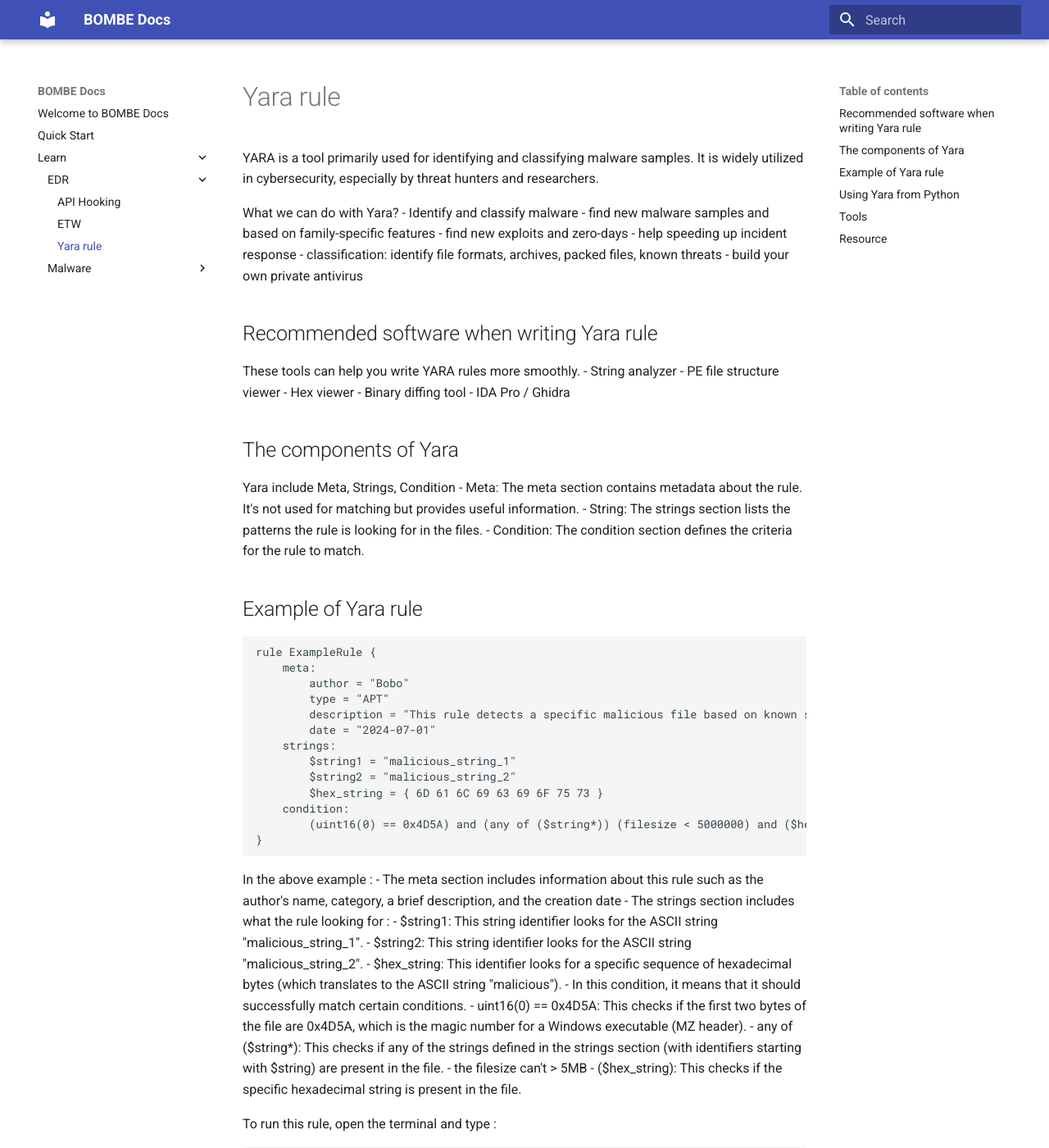
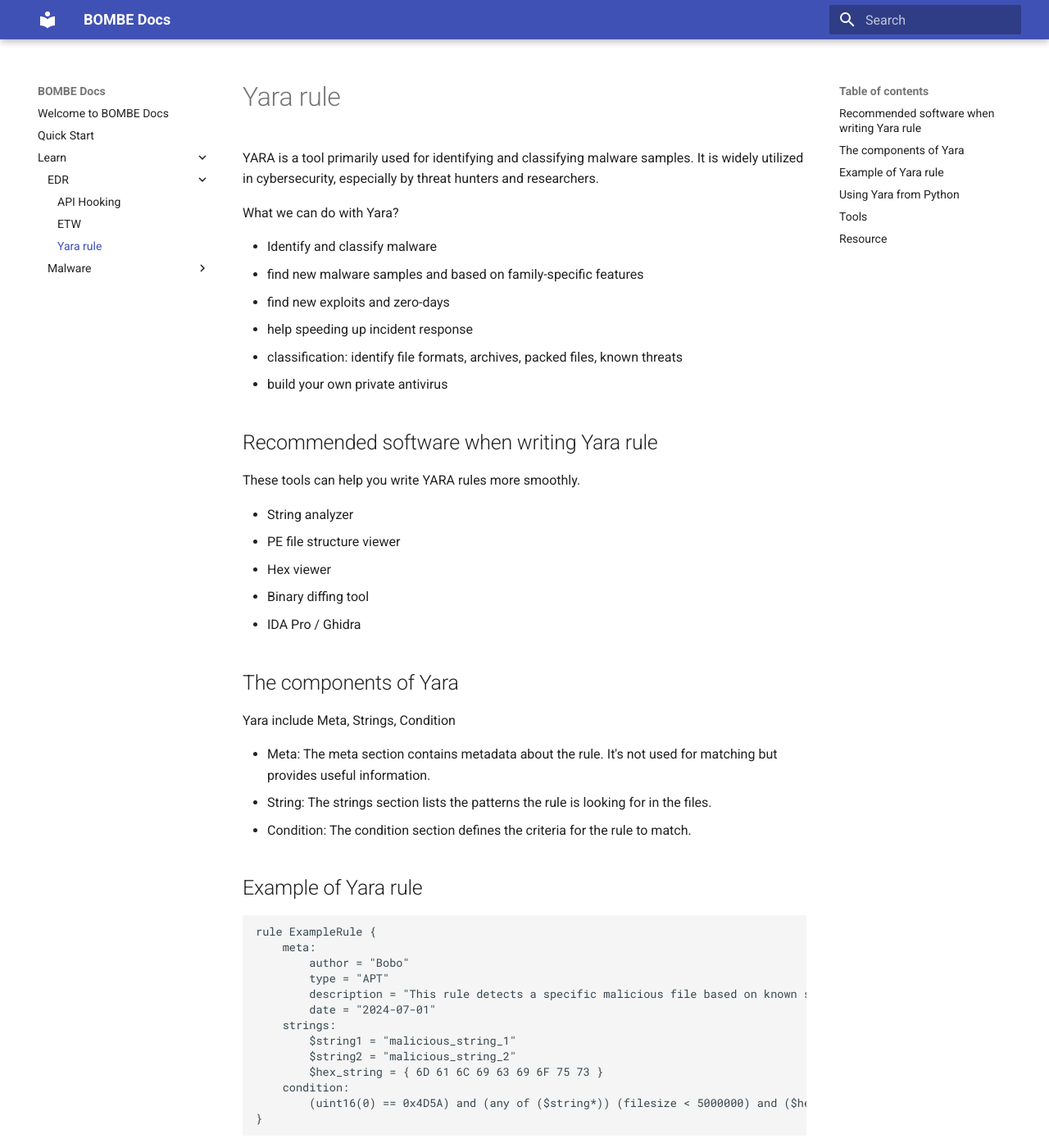
Before and after one commit to bombe-match/bombe-match.github.io, an MkDocs documentation site: the page built from docs/Learn/EDR/Yara.md, in a window 1280 px wide and 1400 px high. Shown: the whole window at 82% size. Built offline with MkDocs 1.6.1 and Material for MkDocs 9.7.7, drawn with Linux system fonts in a browser that asks for light colours; some of the changed lines change nothing that is shown; some of the changed text lies outside the part shown.

Commit message:
feat: add git author plugin & fix Yara markdown format

````diff
--- a/docs/Learn/EDR/Yara.md
+++ b/docs/Learn/EDR/Yara.md
@@ -1,7 +1,9 @@
 # Yara rule
+
 YARA is a tool primarily used for identifying and classifying malware samples. It is widely utilized in cybersecurity, especially by threat hunters and researchers.
 
 What we can do with Yara?
+
 - Identify and classify malware
 - find new malware samples and based on family-specific features
 - find new exploits and zero-days
@@ -10,7 +12,9 @@
 - build your own private antivirus
 
 ## Recommended software when writing Yara rule
+
 These tools can help you write YARA rules more smoothly.
+
 - String analyzer
 - PE file structure viewer
 - Hex viewer
@@ -18,12 +22,15 @@
 - IDA Pro / Ghidra
 
 ## The components of Yara
+
 Yara include Meta, Strings, Condition
+
 - Meta: The meta section contains metadata about the rule. It's not used for matching but provides useful information.
 - String: The strings section lists the patterns the rule is looking for in the files.
 - Condition: The condition section defines the criteria for the rule to match.
 
 ## Example of Yara rule
+
 ```C
 rule ExampleRule {
     meta:
@@ -39,7 +46,9 @@
         (uint16(0) == 0x4D5A) and (any of ($string*)) (filesize < 5000000) and ($hex_string)
 }
 ```
+
 In the above example :
+
 - The meta section includes information about this rule such as the author's name, category, a brief description, and the creation date
 - The strings section includes what the rule looking for :
     - $string1: This string identifier looks for the ASCII string "malicious_string_1".
@@ -52,9 +61,11 @@
     - ($hex_string): This checks if the specific hexadecimal string is present in the file.
 
 To run this rule, open the terminal and type :
+
 ```c
 yara -r -s ExampleRule.yara  game.exe
 ```
+
 `-r` is used to check all the directory recursively.
 `-s` is used to show the matched strings.
 ExampleRule.yara is the rule file we made earlier.
@@ -65,13 +76,17 @@
 
 
 ## Using Yara from Python
+
 Here's a simple example of writing a YARA scanner in Python using the yara-python library. This script will compile a YARA rule, scan a file for matches, and print the results.
 
 Before you start, make sure you have the yara-python library installed. You can install it using pip:
+
 ```
 pip install yara-python
 ```
+
 The Yara rule using what we have just created:
+
 ```C
 rule ExampleRule {
     meta:
@@ -87,7 +102,9 @@
         (uint16(0) == 0x4D5A) and (any of ($string*)) (filesize < 5000000) and ($hex_string)
 }
 ```
+
 Next, create a Python script named yara_scanner.py:
+
 ```python
 import yara
 
@@ -107,22 +124,27 @@
 else:
     print("No matches found.")
 ```
+
 To run the script, save it as yara_scanner.py and run it in your terminal:
+
 ```python
 python yara_scanner.py
 ```
+
 Make sure you have a file named sample_file.exe to scan in the same directory as the script or provide the correct path to a file you want to scan.
 
 For more detailed information about Yara-python  keywords and methods, please refer to its documentation
 https://yara.readthedocs.io/en/stable/yarapython.html
 
 ## Tools
-https://github.com/VirusTotal/yara
-https://github.com/VirusTotal/yara-python
-https://github.com/InQuest/awesome-yara
-https://github.com/100DaysofYARA
+
+- [https://github.com/VirusTotal/yara](https://github.com/VirusTotal/yara)
+- [https://github.com/VirusTotal/yara-python](https://github.com/VirusTotal/yara-python)
+- [https://github.com/InQuest/awesome-yara](https://github.com/InQuest/awesome-yara)
+- [https://github.com/100DaysofYARA](https://github.com/100DaysofYARA)
 
 ## Resource
-https://www.brighttalk.com/webcast/15591/388802
-https://www.picussecurity.com/resource/glossary/what-is-a-yara-rule
-https://www.varonis.com/blog/yara-rules
+
+- [https://www.brighttalk.com/webcast/15591/388802](https://www.brighttalk.com/webcast/15591/388802)
+- [https://www.picussecurity.com/resource/glossary/what-is-a-yara-rule](https://www.picussecurity.com/resource/glossary/what-is-a-yara-rule)
+- [https://www.varonis.com/blog/yara-rules](https://www.varonis.com/blog/yara-rules)
--- a/mkdocs.yml
+++ b/mkdocs.yml
@@ -2,5 +2,8 @@
 site_url: https://bombe-match.github.io/BOMBE-Docs
 theme:
   name: material
+plugins:
+  - search
+  - git-authors
 markdown_extensions:
   - footnotes
````
